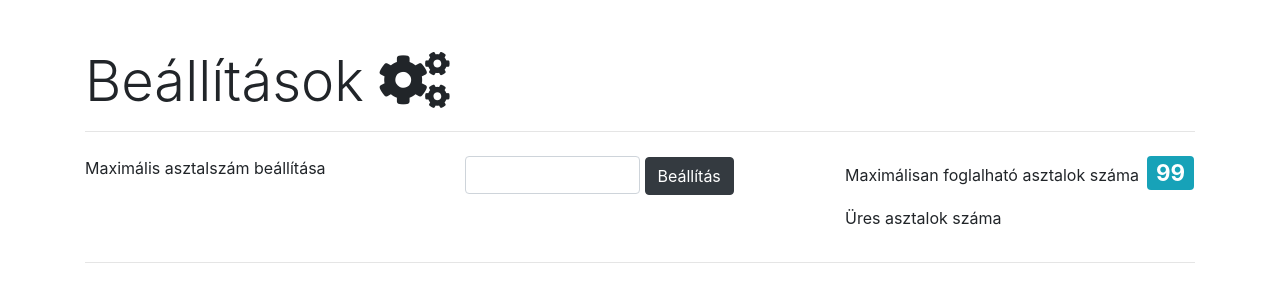
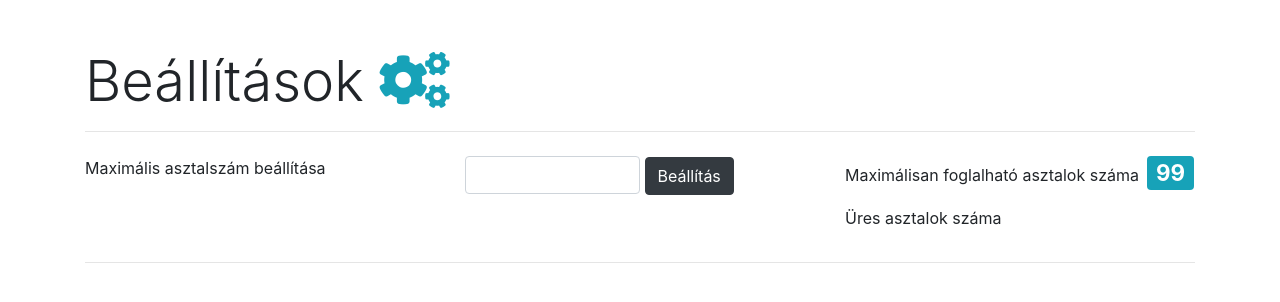
Before and after one commit to zsoltuveges/table_booking, a Flask app: page /admin/booking-settings in a window 1280 px wide. Shown: the part 56-358 px from the top of the page. Run offline with Flask 2, Linux system fonts and the light colour scheme; the visitor is signed in with stand-in values (Sample User, id 1); data that the repository does not hold is empty; some libraries are stand-ins or nearby versions.

Commit message:
Fix typo on resend booking code modal, and change the color of Settings icon

```diff
--- a/templates/admin_booking_settings.html
+++ b/templates/admin_booking_settings.html
@@ -1,7 +1,7 @@
 {% extends 'admin_layout.html' %}
 {% block content %}
 <div class="container">
-    <h1 class="display-4">Beállítások <i class="fas fa-cogs"></i></h1>
+    <h1 class="display-4">Beállítások <i class="fas fa-cogs text-info"></i></h1>
     <hr>
     <div class="row mt-4">
         <div class="col">
--- a/templates/index.html
+++ b/templates/index.html
@@ -229,7 +229,7 @@
             </div>
             <div class="modal-body">
                 <p>Kérlek add meg az email címed amit a foglaláshoz használtál. Amennyiben az email címed szerepel
-                    az adatbátisunkban, vagyis rendelkezel érvényes foglalással, újra elküldjük a foglalási kódodat.</p>
+                    az adatbázisunkban, vagyis rendelkezel érvényes foglalással, újra elküldjük a foglalási kódodat.</p>
                 <form action="{{ url_for('resend_booking_code') }}" method="POST">
                     <div class="form-group">
                         <label for="booking_email" class="form-control-label">Email:</label>
```
